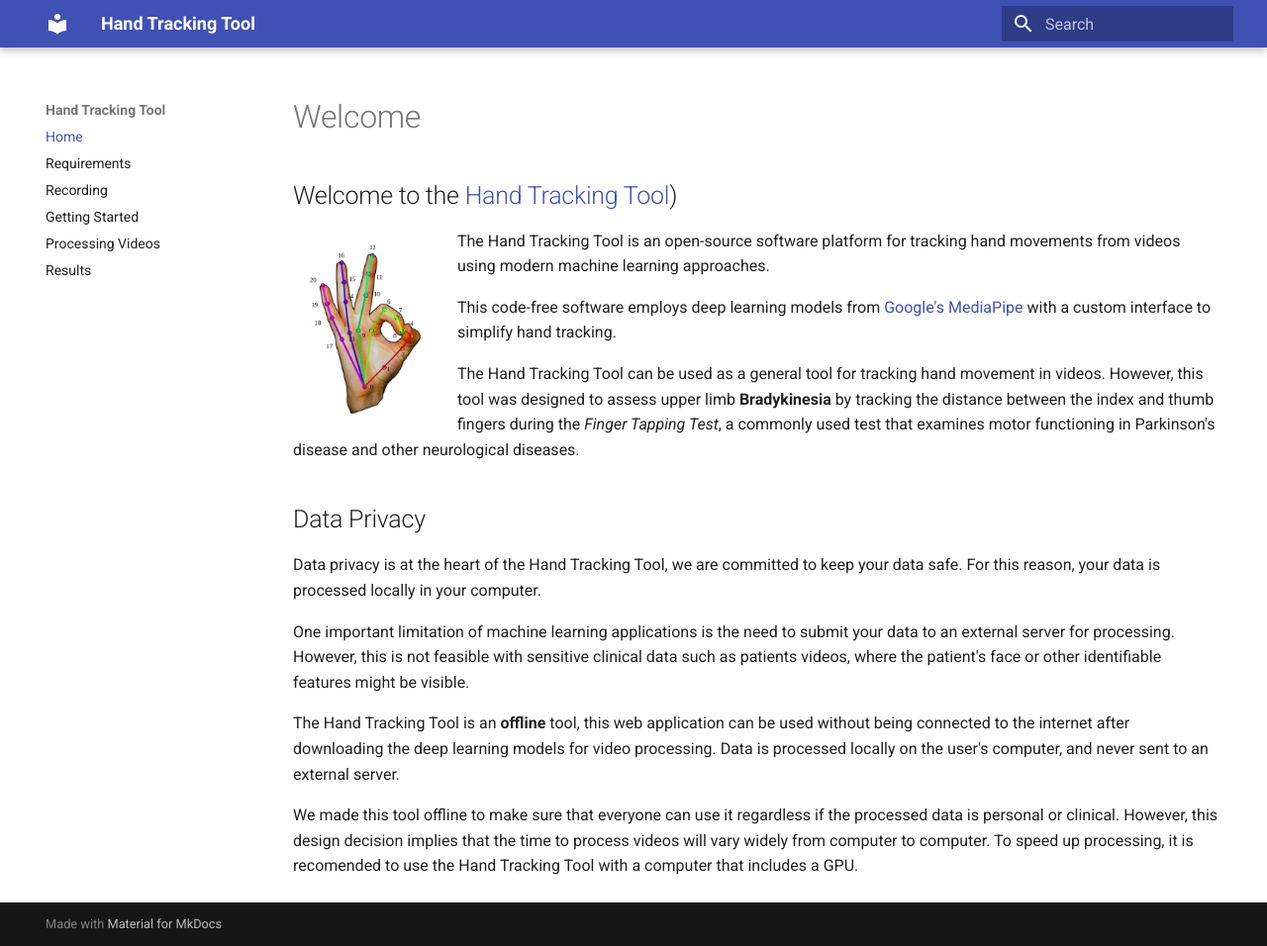
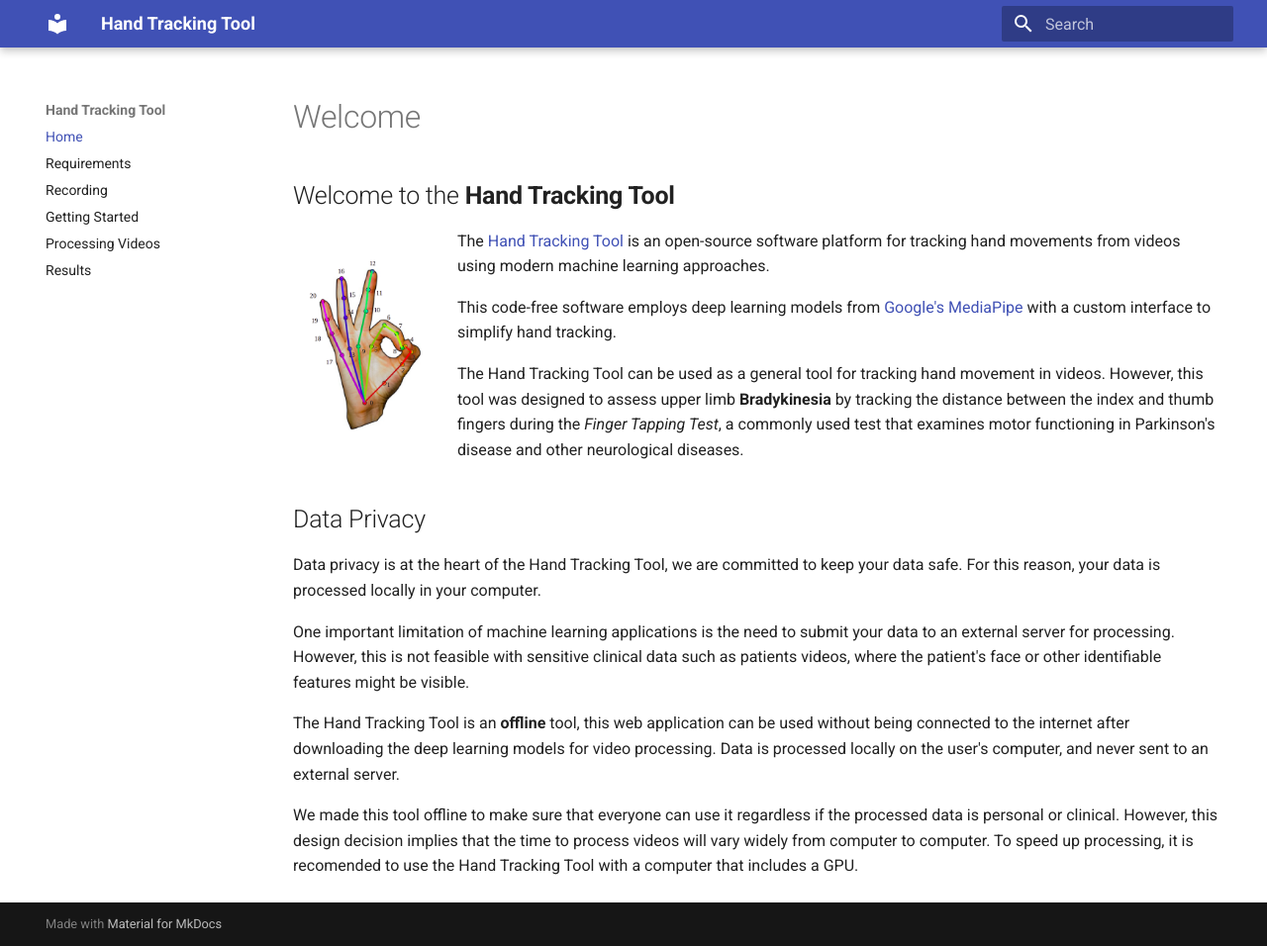
Before and after one commit to dguari1/hand_tracking_documentation, an MkDocs documentation site: the page built from docs/index.md, in a window 1280 px wide and 956 px high. Shown: the whole window at 99% size. Built offline with MkDocs 1.6.1 and Material for MkDocs 9.7.7, drawn with Linux system fonts in a browser that asks for light colours; some of the changed lines change nothing that is shown.

Commit message:
update link

```diff
--- a/docs/index.md
+++ b/docs/index.md
@@ -5,11 +5,11 @@ hide:
 
 # Welcome
 
-## Welcome to the [Hand Tracking Tool](https://dguari1.github.io/hand_tracking/))
+## Welcome to the **Hand Tracking Tool**
 
 
 ![Hand Landmarks](114002639-acf37300-987a-11eb-9f98-81fea72d9792.png){ align="left", width="150" }
-The Hand Tracking Tool is an open-source software platform for tracking hand movements from videos using modern machine learning approaches.
+The [Hand Tracking Tool](dguari1.github.io/hand_tracking) is an open-source software platform for tracking hand movements from videos using modern machine learning approaches.
 
 This code-free software employs deep learning models from [Google's MediaPipe](https://google.github.io/mediapipe/solutions/hands.html) with a custom interface to simplify hand tracking.
 
```
Also changed, not shown: site/index.html, site/search/search_index.json, 1 other file.
